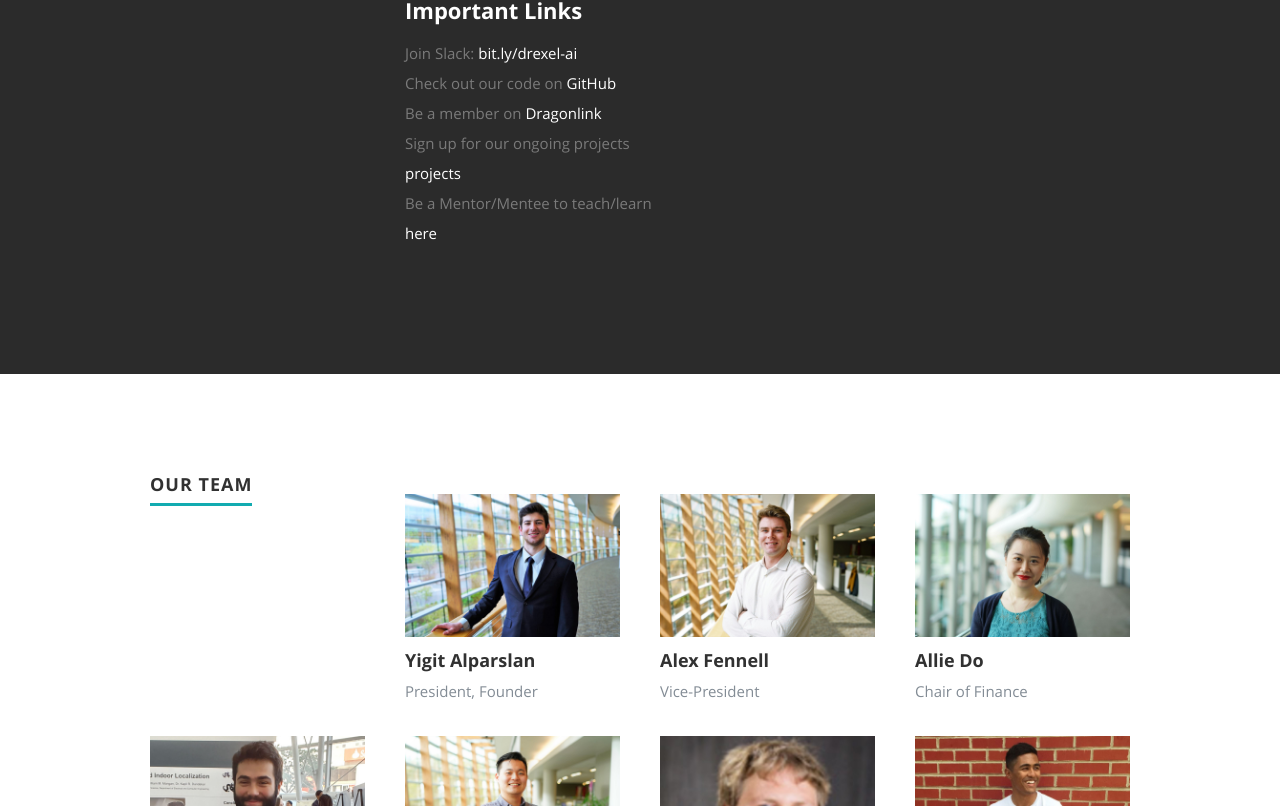
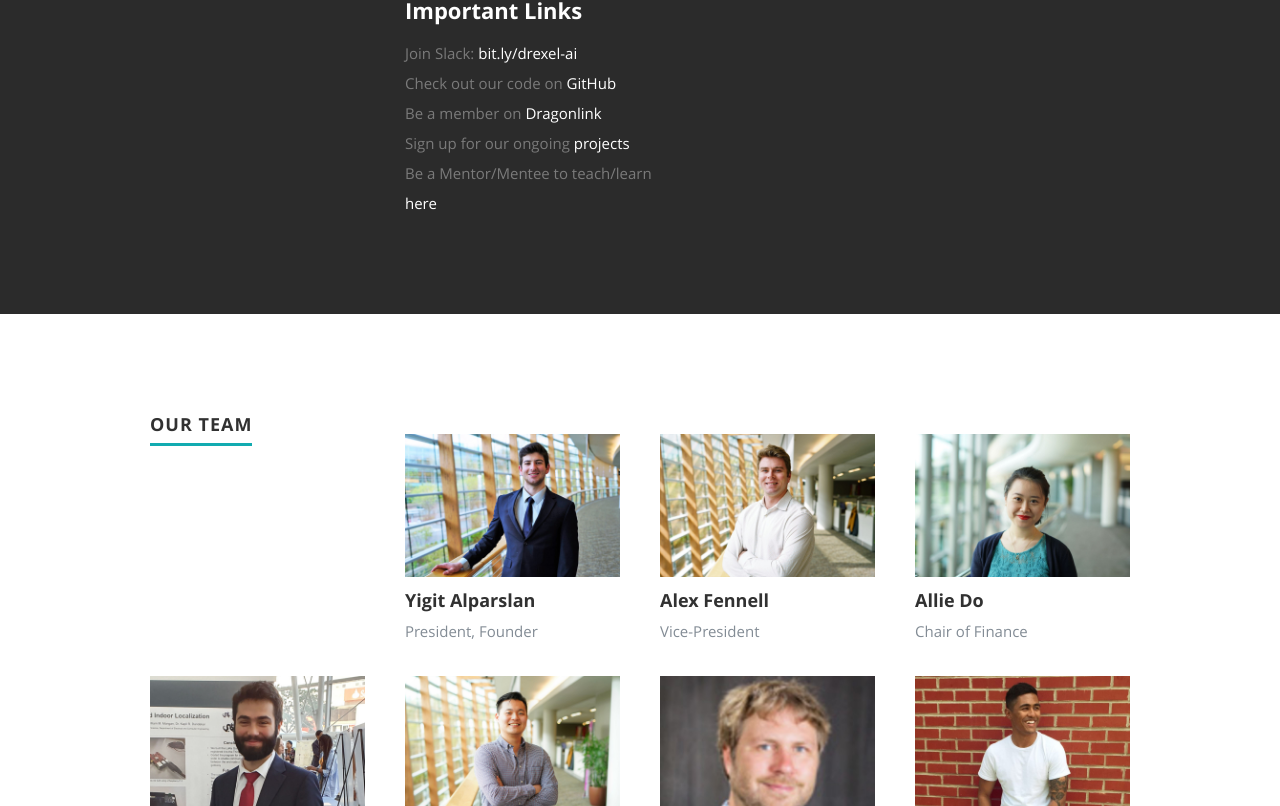
Before and after one commit to drexelai/drexelai.netlify.com, a React (Create React App) app: page / in a window 1280 px wide. Shown: the part 1314-2120 px from the top of the page. Built offline with nearby package versions, Linux system fonts and the light colour scheme; the HTML template or start-up script is replaced by a standard one.

Commit message:
Fix line breaks

```diff
--- a/src/Components/About.js
+++ b/src/Components/About.js
@@ -41,8 +41,8 @@ class About extends Component {
                            <span>Join Slack: <a href="bit.ly/drexel-ai">bit.ly/drexel-ai</a></span><br />
                            <span>Check out our code on <a href="https://github.com/drexelai">GitHub</a></span><br/>
                            <span>Be a member on <a href="https://dragonlink.drexel.edu/engage/organization/drexelai">Dragonlink</a></span><br/>
-                           <span>Sign up for our ongoing projects <a href="https://bit.ly/ongoing-ai-projects">projects</a></span><br/>
-                           <span>Be a Mentor/Mentee to teach/learn<a href="https://forms.gle/CevEZGHuixvBHsBR9"> here</a><br/></span><br/>
+                           <span>Sign up for our ongoing <a href="https://bit.ly/ongoing-ai-projects">projects</a></span><br/>
+                           <span>Be a Mentor/Mentee to teach/learn <a href="https://forms.gle/CevEZGHuixvBHsBR9"> here</a></span>
                         </p>
                      </div>
 
```
